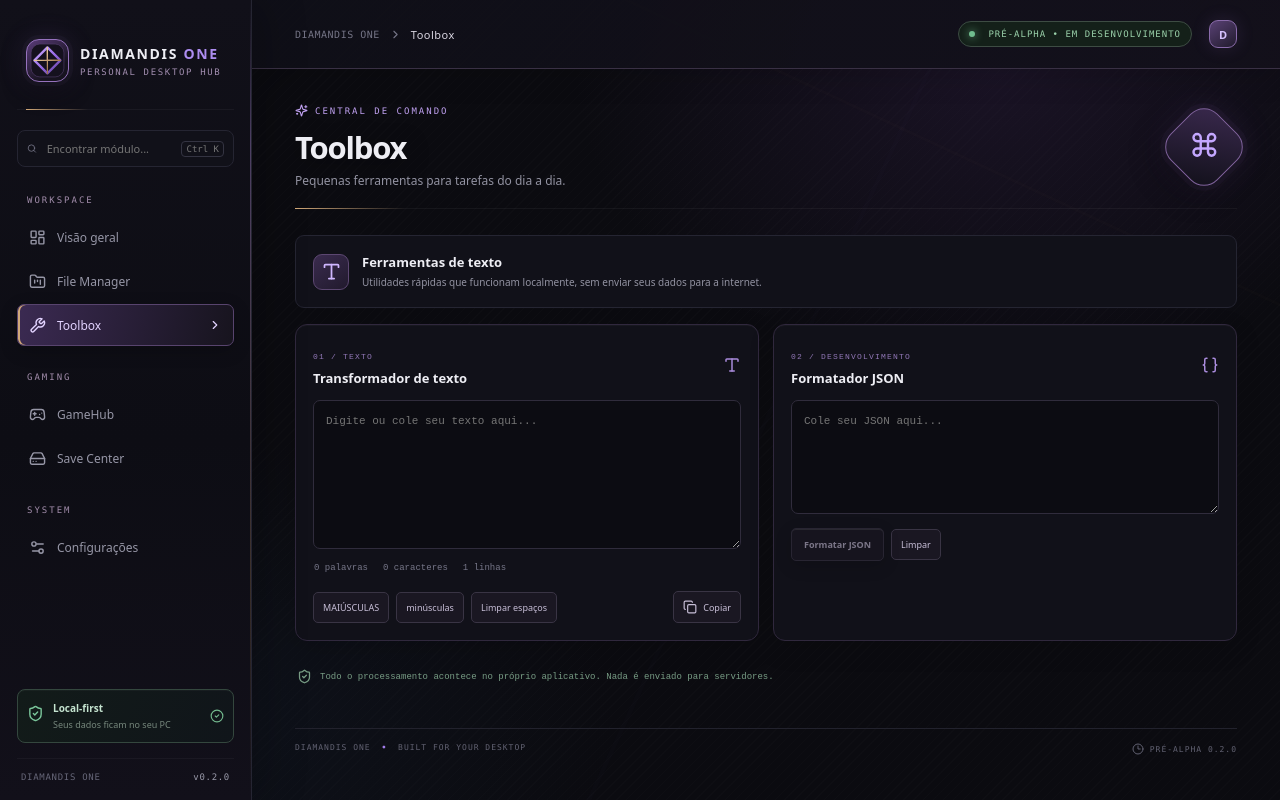
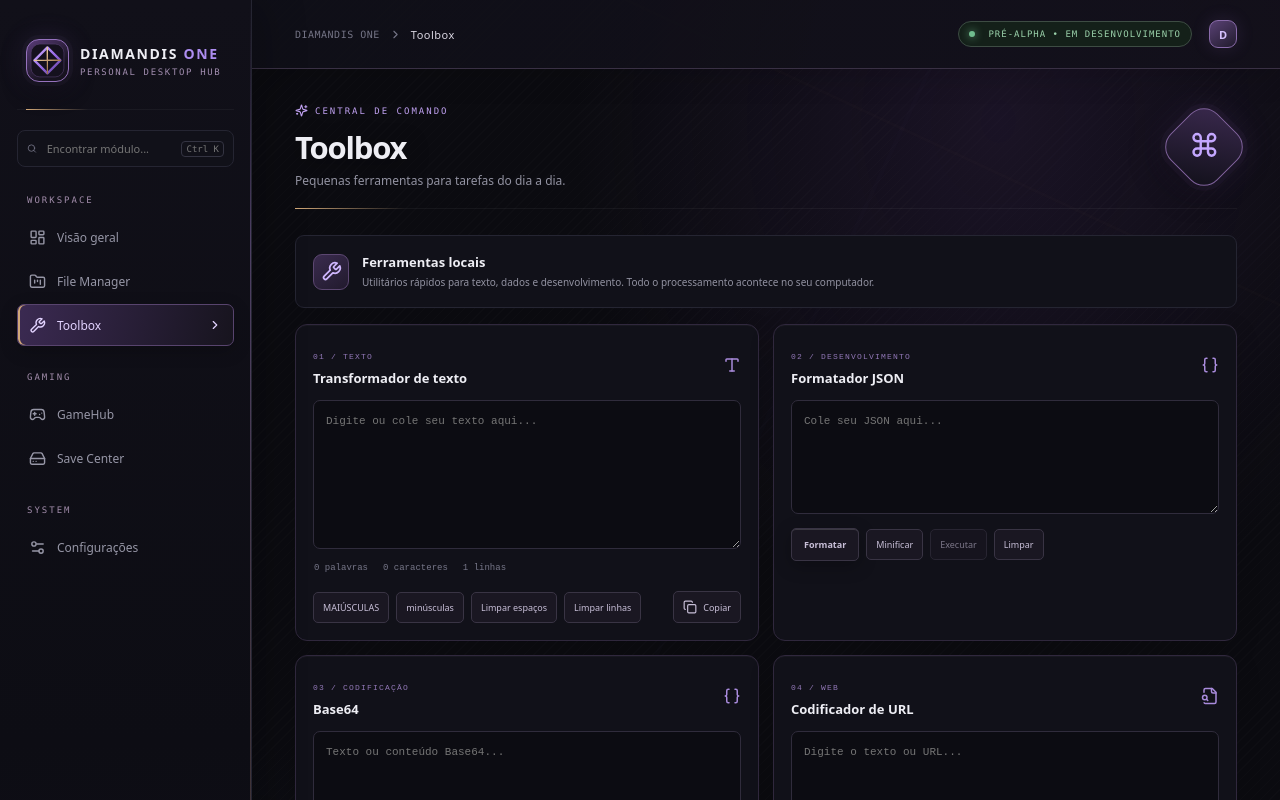
Before and after one commit to contatosoydiamandis-maker/diamandis-one, a React (Vite) app: page / in a window 1280 px wide. Both pictures are taken after a click on the button 765 px from the left and 697 px from the top of the page. Shown: the top 800 px of the page. Built offline with nearby package versions, Linux system fonts and the light colour scheme.

Commit message:
feat(toolbox): expand local developer utilities

```diff
--- a/src/App.tsx
+++ b/src/App.tsx
@@ -274,46 +274,111 @@ function Toolbox() {
   const [jsonValue, setJsonValue] = useState("");
   const [jsonResult, setJsonResult] = useState("");
   const [jsonError, setJsonError] = useState("");
+  const [base64Input, setBase64Input] = useState("");
+  const [base64Output, setBase64Output] = useState("");
+  const [base64Error, setBase64Error] = useState("");
+  const [urlInput, setUrlInput] = useState("");
+  const [urlOutput, setUrlOutput] = useState("");
+  const [hashInput, setHashInput] = useState("");
+  const [hashOutput, setHashOutput] = useState("");
+  const [hashError, setHashError] = useState("");
   const [copied, setCopied] = useState("");
-  const transform = async (value: string, key: string) => {
-    setTextValue(value);
+  const [uuid, setUuid] = useState("");
+  const [jsonMode, setJsonMode] = useState<"pretty" | "compact">("pretty");
+
+  const copy = async (value: string, key: string) => {
     try { await navigator.clipboard.writeText(value); setCopied(key); window.setTimeout(() => setCopied(""), 1600); }
     catch { setCopied("error"); }
   };
+  const transform = (value: string) => setTextValue(value);
   const formatJson = () => {
-    try { setJsonResult(JSON.stringify(JSON.parse(jsonValue), null, 2)); setJsonError(""); }
-    catch (e) { setJsonResult(""); setJsonError(e instanceof Error ? e.message : "JSON inválido."); }
+    try {
+      const parsed = JSON.parse(jsonValue);
+      setJsonResult(jsonMode === "pretty" ? JSON.stringify(parsed, null, 2) : JSON.stringify(parsed));
+      setJsonError("");
+    } catch (e) { setJsonResult(""); setJsonError(e instanceof Error ? e.message : "JSON inválido."); }
   };
-  const copyJson = async () => {
-    try { await navigator.clipboard.writeText(jsonResult); setCopied("json"); window.setTimeout(() => setCopied(""), 1600); }
-    catch { setJsonError("Não foi possível copiar para a área de transferência."); }
+  const encodeBase64 = () => {
+    try {
+      const bytes = new TextEncoder().encode(base64Input);
+      let binary = "";
+      bytes.forEach(byte => { binary += String.fromCharCode(byte); });
+      setBase64Output(btoa(binary)); setBase64Error("");
+    } catch { setBase64Error("Não foi possível codificar este conteúdo."); }
   };
-  const words = textValue.trim() ? textValue.trim().split(/\s+/).length : 0;
+  const decodeBase64 = () => {
+    try {
+      const binary = atob(base64Input.trim());
+      const bytes = Uint8Array.from(binary, char => char.charCodeAt(0));
+      setBase64Output(new TextDecoder("utf-8", { fatal: true }).decode(bytes)); setBase64Error("");
+    } catch { setBase64Output(""); setBase64Error("Base64 inválido ou conteúdo não codificado em UTF-8."); }
+  };
+  const generateHash = async () => {
+    setHashError(""); setHashOutput("");
+    try {
+      if (!globalThis.crypto?.subtle) throw new Error("Web Crypto indisponível neste ambiente.");
+      const digest = await crypto.subtle.digest("SHA-256", new TextEncoder().encode(hashInput));
+      setHashOutput(Array.from(new Uint8Array(digest), byte => byte.toString(16).padStart(2, "0")).join(""));
+    } catch (e) { setHashError(e instanceof Error ? e.message : "Falha ao calcular SHA-256."); }
+  };
+  const words = textValue.trim() ? textValue.trim().split(/\\s+/).length : 0;
   const copyLabel = (key: string) => copied === key ? <><Check size={14}/> Copiado</> : <><Copy size={14}/> Copiar</>;
   return <section className="toolbox">
-    <div className="toolbox-intro"><div className="module-icon"><Type size={21}/></div><div><h3>Ferramentas de texto</h3><p>Utilidades rápidas que funcionam localmente, sem enviar seus dados para a internet.</p></div></div>
+    <div className="toolbox-intro"><div className="module-icon"><Wrench size={21}/></div><div><h3>Ferramentas locais</h3><p>Utilitários rápidos para texto, dados e desenvolvimento. Todo o processamento acontece no seu computador.</p></div></div>
     <div className="toolbox-grid">
       <article className="tool-card text-tool-card">
         <div className="tool-card-heading"><div><span className="tool-kicker">01 / TEXTO</span><h3>Transformador de texto</h3></div><Type size={18}/></div>
         <textarea value={textValue} onChange={e => setTextValue(e.target.value)} placeholder="Digite ou cole seu texto aqui..." rows={7}/>
-        <div className="text-stats"><span>{words} palavras</span><span>{textValue.length} caracteres</span><span>{textValue.split(/\n/).length} linhas</span></div>
+        <div className="text-stats"><span>{words} palavras</span><span>{textValue.length} caracteres</span><span>{textValue.split(/\\n/).length} linhas</span></div>
         <div className="tool-actions">
-          <button onClick={() => void transform(textValue.toUpperCase(),"upper")}>MAIÚSCULAS</button>
-          <button onClick={() => void transform(textValue.toLowerCase(),"lower")}>minúsculas</button>
-          <button onClick={() => void transform(textValue.replace(/\s+/g," ").trim(),"clean")}>Limpar espaços</button>
-          <button className="copy-action" onClick={() => void transform(textValue,"text")}>{copyLabel("text")}</button>
+          <button onClick={() => transform(textValue.toLocaleUpperCase())}>MAIÚSCULAS</button>
+          <button onClick={() => transform(textValue.toLocaleLowerCase())}>minúsculas</button>
+          <button onClick={() => transform(textValue.replace(/\\s+/g," ").trim())}>Limpar espaços</button>
+          <button onClick={() => transform(textValue.replace(/^\\s+|\\s+$/gm,"").replace(/\\n{3,}/g,"\\n\\n"))}>Limpar linhas</button>
+          <button className="copy-action" onClick={() => void copy(textValue,"text")}>{copyLabel("text")}</button>
         </div>
-        {copied === "error" && <small className="tool-error">A área de transferência não está disponível.</small>}
       </article>
       <article className="tool-card json-tool-card">
         <div className="tool-card-heading"><div><span className="tool-kicker">02 / DESENVOLVIMENTO</span><h3>Formatador JSON</h3></div><Braces size={18}/></div>
-        <textarea value={jsonValue} onChange={e => setJsonValue(e.target.value)} placeholder={'Cole seu JSON aqui...'} rows={5}/>
-        <div className="tool-actions"><button className="primary-button compact" onClick={formatJson} disabled={!jsonValue.trim()}>Formatar JSON</button><button onClick={() => {setJsonValue("");setJsonResult("");setJsonError("");}}>Limpar</button></div>
+        <textarea value={jsonValue} onChange={e => setJsonValue(e.target.value)} placeholder="Cole seu JSON aqui..." rows={5}/>
+        <div className="tool-actions">
+          <button className={jsonMode === "pretty" ? "primary-button compact" : ""} onClick={() => setJsonMode("pretty")}>Formatar</button>
+          <button className={jsonMode === "compact" ? "primary-button compact" : ""} onClick={() => setJsonMode("compact")}>Minificar</button>
+          <button onClick={formatJson} disabled={!jsonValue.trim()}>Executar</button>
+          <button onClick={() => {setJsonValue("");setJsonResult("");setJsonError("");}}>Limpar</button>
+        </div>
         {jsonError && <div className="tool-error">{jsonError}</div>}
-        {jsonResult && <div className="json-output"><div><span>RESULTADO FORMATADO</span><button onClick={() => void copyJson()}>{copyLabel("json")}</button></div><pre>{jsonResult}</pre></div>}
+        {jsonResult && <div className="json-output"><div><span>RESULTADO</span><button onClick={() => void copy(jsonResult,"json")}>{copyLabel("json")}</button></div><pre>{jsonResult}</pre></div>}
+      </article>
+      <article className="tool-card">
+        <div className="tool-card-heading"><div><span className="tool-kicker">03 / CODIFICAÇÃO</span><h3>Base64</h3></div><Braces size={18}/></div>
+        <textarea value={base64Input} onChange={e => setBase64Input(e.target.value)} placeholder="Texto ou conteúdo Base64..." rows={5}/>
+        <div className="tool-actions"><button className="primary-button compact" onClick={encodeBase64} disabled={!base64Input}>Codificar</button><button onClick={decodeBase64} disabled={!base64Input}>Decodificar</button><button onClick={() => {setBase64Input("");setBase64Output("");setBase64Error("");}}>Limpar</button></div>
+        {base64Error && <div className="tool-error">{base64Error}</div>}
+        {base64Output && <div className="json-output"><div><span>RESULTADO</span><button onClick={() => void copy(base64Output,"base64")}>{copyLabel("base64")}</button></div><pre>{base64Output}</pre></div>}
+      </article>
+      <article className="tool-card">
+        <div className="tool-card-heading"><div><span className="tool-kicker">04 / WEB</span><h3>Codificador de URL</h3></div><FileSearch size={18}/></div>
+        <textarea value={urlInput} onChange={e => setUrlInput(e.target.value)} placeholder="Digite o texto ou URL..." rows={5}/>
+        <div className="tool-actions"><button className="primary-button compact" onClick={() => setUrlOutput(encodeURIComponent(urlInput))} disabled={!urlInput}>Codificar</button><button onClick={() => {try {setUrlOutput(decodeURIComponent(urlInput));} catch {setUrlOutput("");setBase64Error("Sequência de URL inválida.");}}} disabled={!urlInput}>Decodificar</button><button onClick={() => {setUrlInput("");setUrlOutput("");}}>Limpar</button></div>
+        {urlOutput && <div className="json-output"><div><span>RESULTADO</span><button onClick={() => void copy(urlOutput,"url")}>{copyLabel("url")}</button></div><pre>{urlOutput}</pre></div>}
+      </article>
+      <article className="tool-card">
+        <div className="tool-card-heading"><div><span className="tool-kicker">05 / INTEGRIDADE</span><h3>Hash SHA-256</h3></div><ShieldCheck size={18}/></div>
+        <textarea value={hashInput} onChange={e => setHashInput(e.target.value)} placeholder="Digite o conteúdo para calcular o hash..." rows={4}/>
+        <div className="tool-actions"><button className="primary-button compact" onClick={() => void generateHash()} disabled={!hashInput}>Calcular hash</button><button onClick={() => {setHashInput("");setHashOutput("");setHashError("");}}>Limpar</button></div>
+        {hashError && <div className="tool-error">{hashError}</div>}
+        {hashOutput && <div className="json-output"><div><span>SHA-256</span><button onClick={() => void copy(hashOutput,"hash")}>{copyLabel("hash")}</button></div><pre>{hashOutput}</pre></div>}
+      </article>
+      <article className="tool-card">
+        <div className="tool-card-heading"><div><span className="tool-kicker">06 / UTILITÁRIOS</span><h3>Gerador de UUID</h3></div><Sparkles size={18}/></div>
+        <p>Gere identificadores UUID v4 aleatórios usando o gerador criptográfico do navegador.</p>
+        <div className="tool-actions"><button className="primary-button compact" onClick={() => setUuid(crypto.randomUUID())}>Gerar UUID</button>{uuid && <button onClick={() => void copy(uuid,"uuid")}>{copyLabel("uuid")}</button>}</div>
+        {uuid && <div className="json-output"><pre>{uuid}</pre></div>}
       </article>
     </div>
-    <div className="toolbox-note"><ShieldCheck size={15}/> Todo o processamento acontece no próprio aplicativo. Nada é enviado para servidores.</div>
+    {copied === "error" && <div className="tool-error">A área de transferência não está disponível neste ambiente.</div>}
+    <div className="toolbox-note"><ShieldCheck size={15}/> Processamento local • Nenhum conteúdo é enviado para servidores.</div>
   </section>;
 }
 
```
